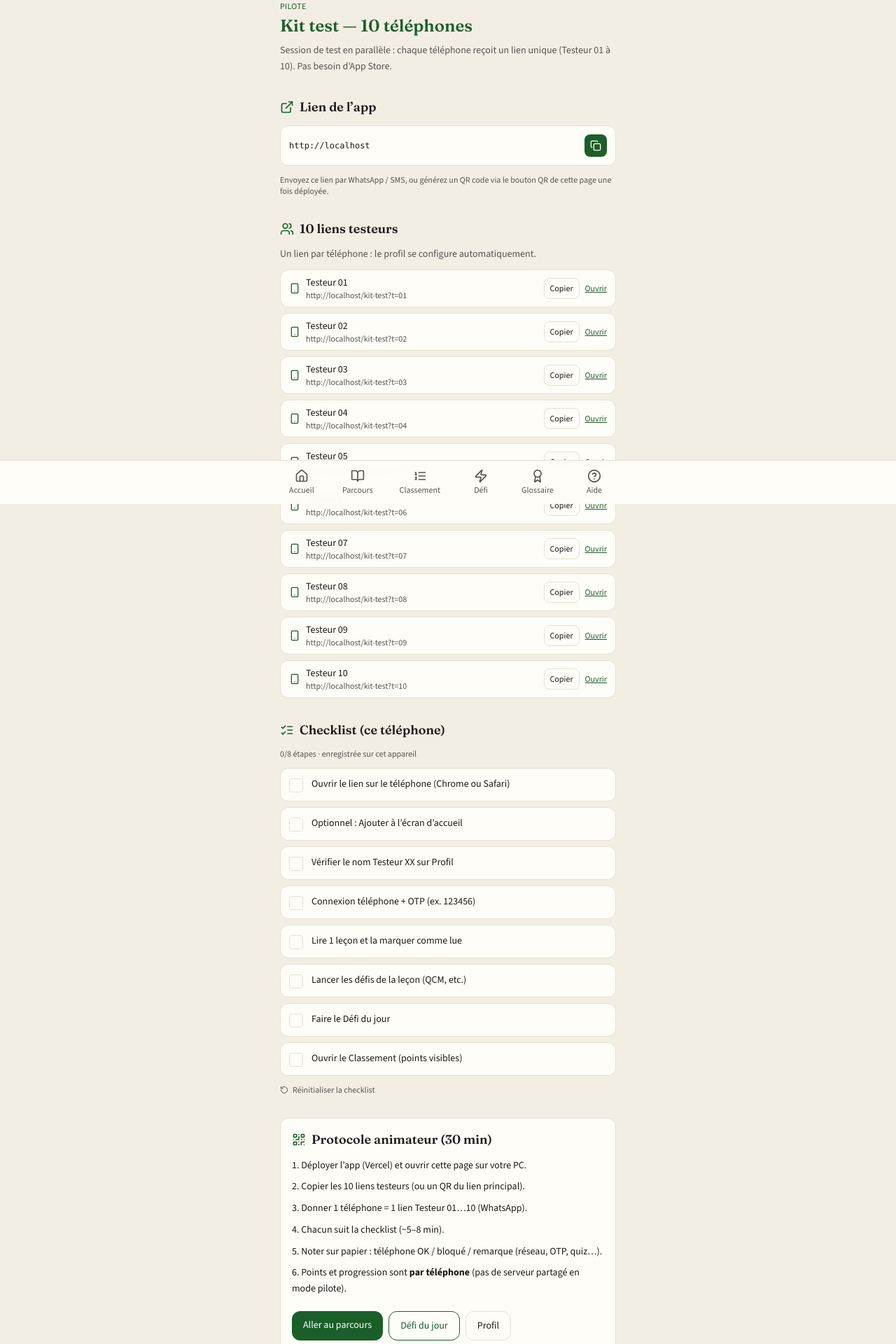
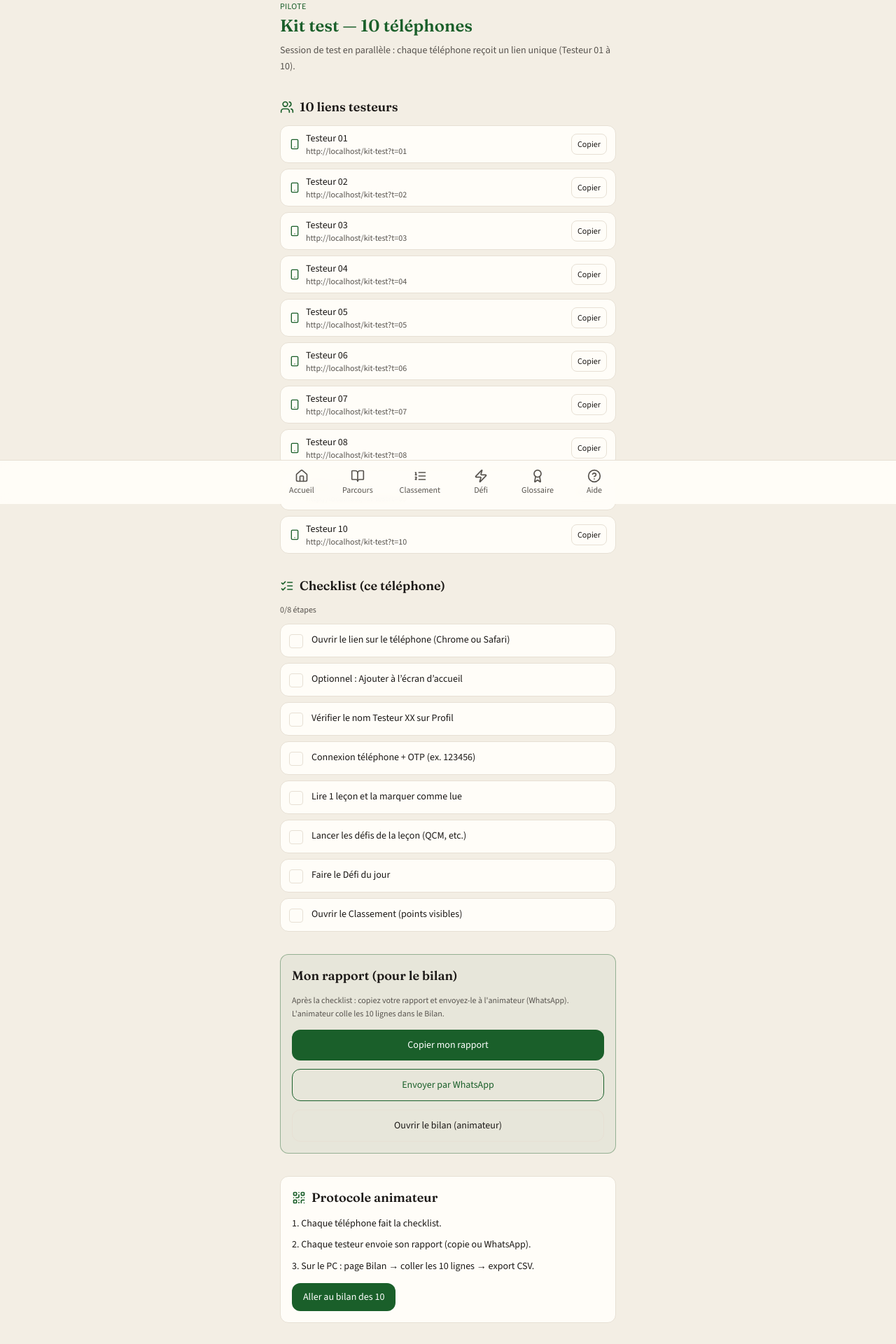
Before and after one commit to edric77/Ingoma, a React (Vite) app: page /kit-test in a window 1280 px wide. Shown: the part 80-2000 px from the top of the page at 70% size. Built offline with nearby package versions, Linux system fonts and the light colour scheme.

Commit message:
feat: KitTest — copier/envoyer rapport pour le bilan des 10

```diff
--- a/src/pages/KitTest.tsx
+++ b/src/pages/KitTest.tsx
@@ -1,6 +1,7 @@
 import { useEffect, useMemo, useState } from 'react'
 import { Link, useSearchParams } from 'react-router-dom'
 import { setProfile, getProgress, touchActivity } from '../lib/progress'
+import { buildReportFromProgress, encodeReportLine } from '../lib/pilotReport'
 import {
   Smartphone,
   Copy,
@@ -94,8 +95,7 @@ export default function KitTestPage() {
           Kit test — 10 téléphones
         </h1>
         <p className="text-sm text-ink-muted mt-2 leading-relaxed">
-          Session de test en parallèle : chaque téléphone reçoit un lien unique (Testeur 01 à
-          10). Pas besoin d’App Store.
+          Session de test en parallèle : chaque téléphone reçoit un lien unique (Testeur 01 à 10).
         </p>
       </div>
 
@@ -114,60 +114,22 @@ export default function KitTestPage() {
 
       <section className="space-y-3">
         <h2 className="font-serif text-lg font-semibold text-ink flex items-center gap-2">
-          <ExternalLink className="size-5 text-forest" />
-          Lien de l’app
-        </h2>
-        <div className="rounded-xl border border-line bg-paper-light p-3 flex items-center gap-2">
-          <code className="flex-1 text-xs break-all text-ink">{baseUrl}</code>
-          <button
-            type="button"
-            onClick={() => copyText(baseUrl, 'base')}
-            className="shrink-0 rounded-lg bg-forest text-white p-2"
-            aria-label="Copier"
-          >
-            {copied === 'base' ? <Check className="size-4" /> : <Copy className="size-4" />}
-          </button>
-        </div>
-        <p className="text-xs text-ink-muted">
-          Envoyez ce lien par WhatsApp / SMS, ou générez un QR code via le bouton QR de cette page
-          une fois déployée.
-        </p>
-      </section>
-
-      <section className="space-y-3">
-        <h2 className="font-serif text-lg font-semibold text-ink flex items-center gap-2">
           <Users className="size-5 text-forest" />
           10 liens testeurs
         </h2>
-        <p className="text-sm text-ink-muted">
-          Un lien par téléphone : le profil se configure automatiquement.
-        </p>
         <ul className="space-y-2">
           {TESTEURS.map((t) => {
             const url = `${baseUrl}/kit-test?t=${t.id}`
             return (
-              <li
-                key={t.id}
-                className="flex items-center gap-2 rounded-xl border border-line bg-paper-light px-3 py-2"
-              >
+              <li key={t.id} className="flex items-center gap-2 rounded-xl border border-line bg-paper-light px-3 py-2">
                 <Smartphone className="size-4 text-forest shrink-0" />
                 <div className="flex-1 min-w-0">
                   <p className="text-sm font-medium text-ink">{t.name}</p>
                   <p className="text-xs text-ink-muted truncate">{url}</p>
                 </div>
-                <button
-                  type="button"
-                  onClick={() => copyText(url, t.id)}
-                  className="shrink-0 rounded-lg border border-line px-2 py-1.5 text-xs font-medium"
-                >
+                <button type="button" onClick={() => copyText(url, t.id)} className="shrink-0 rounded-lg border border-line px-2 py-1.5 text-xs font-medium">
                   {copied === t.id ? 'OK' : 'Copier'}
                 </button>
-                <Link
-                  to={`/kit-test?t=${t.id}`}
-                  className="shrink-0 text-xs text-forest font-medium underline"
-                >
-                  Ouvrir
-                </Link>
               </li>
             )
           })}
@@ -179,9 +141,7 @@ export default function KitTestPage() {
           <ListChecks className="size-5 text-forest" />
           Checklist (ce téléphone)
         </h2>
-        <p className="text-xs text-ink-muted">
-          {checkedCount}/{CHECKLIST.length} étapes · enregistrée sur cet appareil
-        </p>
+        <p className="text-xs text-ink-muted">{checkedCount}/{CHECKLIST.length} étapes</p>
         <ul className="space-y-2">
           {CHECKLIST.map((c) => (
             <li key={c.id}>
@@ -189,18 +149,11 @@ export default function KitTestPage() {
                 type="button"
                 onClick={() => toggleCheck(c.id)}
                 className={cn(
-                  'w-full flex items-start gap-3 rounded-xl border px-3 py-3 text-left text-sm transition-colors',
-                  done[c.id]
-                    ? 'border-forest/40 bg-forest/10 text-forest'
-                    : 'border-line bg-paper-light'
+                  'w-full flex items-start gap-3 rounded-xl border px-3 py-3 text-left text-sm',
+                  done[c.id] ? 'border-forest/40 bg-forest/10 text-forest' : 'border-line bg-paper-light'
                 )}
               >
-                <span
-                  className={cn(
-                    'mt-0.5 size-5 rounded border flex items-center justify-center shrink-0',
-                    done[c.id] ? 'bg-forest border-forest text-white' : 'border-line'
-                  )}
-                >
+                <span className={cn('mt-0.5 size-5 rounded border flex items-center justify-center shrink-0', done[c.id] ? 'bg-forest border-forest text-white' : 'border-line')}>
                   {done[c.id] && <Check className="size-3" />}
                 </span>
                 {c.label}
@@ -208,62 +161,54 @@ export default function KitTestPage() {
             </li>
           ))}
         </ul>
+      </section>
+
+      <section className="rounded-xl border border-forest/40 bg-forest/5 p-4 space-y-3">
+        <h2 className="font-serif text-lg font-semibold text-ink">Mon rapport (pour le bilan)</h2>
+        <p className="text-xs text-ink-muted leading-relaxed">
+          Après la checklist : copiez votre rapport et envoyez-le à l'animateur (WhatsApp).
+          L'animateur colle les 10 lignes dans le Bilan.
+        </p>
         <button
           type="button"
           onClick={() => {
-            setDone({})
-            localStorage.removeItem('ingoma-kit-checklist')
+            const line = encodeReportLine(buildReportFromProgress())
+            copyText(line, 'report')
           }}
-          className="flex items-center gap-1.5 text-xs text-ink-muted hover:text-ink"
+          className="w-full rounded-xl bg-forest text-white font-medium py-3 text-sm"
         >
-          <RotateCcw className="size-3" /> Réinitialiser la checklist
+          {copied === 'report' ? 'Rapport copié ✓' : 'Copier mon rapport'}
         </button>
+        <button
+          type="button"
+          onClick={() => {
+            const line = encodeReportLine(buildReportFromProgress())
+            const text = encodeURIComponent('Rapport Ingoma pilote:\n' + line)
+            window.open('https://wa.me/?text=' + text, '_blank')
+          }}
+          className="w-full rounded-xl border border-forest text-forest font-medium py-3 text-sm"
+        >
+          Envoyer par WhatsApp
+        </button>
+        <Link to="/bilan-pilote" className="block w-full text-center rounded-xl border border-line py-3 text-sm font-medium">
+          Ouvrir le bilan (animateur)
+        </Link>
       </section>
 
       <section className="rounded-xl border border-line bg-paper-light p-4 space-y-3">
         <h2 className="font-serif text-lg font-semibold text-ink flex items-center gap-2">
           <QrCode className="size-5 text-forest" />
-          Protocole animateur (30 min)
+          Protocole animateur
         </h2>
         <ol className="list-decimal list-inside space-y-2 text-sm text-ink leading-relaxed">
-          <li>Déployer l’app (Vercel) et ouvrir cette page sur votre PC.</li>
-          <li>Copier les 10 liens testeurs (ou un QR du lien principal).</li>
-          <li>Donner 1 téléphone = 1 lien Testeur 01…10 (WhatsApp).</li>
-          <li>Chacun suit la checklist (~5–8 min).</li>
-          <li>
-            Noter sur papier : téléphone OK / bloqué / remarque (réseau, OTP, quiz…).
-          </li>
-          <li>
-            Points et progression sont <strong>par téléphone</strong> (pas de serveur
-            partagé en mode pilote).
-          </li>
+          <li>Chaque téléphone fait la checklist.</li>
+          <li>Chaque testeur envoie son rapport (copie ou WhatsApp).</li>
+          <li>Sur le PC : page Bilan → coller les 10 lignes → export CSV.</li>
         </ol>
-        <div className="pt-2 flex flex-wrap gap-2">
-          <Link
-            to="/parcours/commande-publique"
-            className="rounded-xl bg-forest text-white text-sm font-medium px-4 py-2.5"
-          >
-            Aller au parcours
-          </Link>
-          <Link
-            to="/defi"
-            className="rounded-xl border border-forest text-forest text-sm font-medium px-4 py-2.5"
-          >
-            Défi du jour
-          </Link>
-          <Link
-            to="/profil"
-            className="rounded-xl border border-line text-sm font-medium px-4 py-2.5"
-          >
-            Profil
-          </Link>
-        </div>
+        <Link to="/bilan-pilote" className="inline-block rounded-xl bg-forest text-white text-sm font-medium px-4 py-2.5">
+          Aller au bilan des 10
+        </Link>
       </section>
-
-      <p className="text-xs text-ink-muted leading-relaxed">
-        Astuce Android : Chrome → menu → « Ajouter à l’écran d’accueil ». iPhone : Safari →
-        Partager → « Sur l’écran d’accueil ».
-      </p>
     </div>
   )
 }
```
